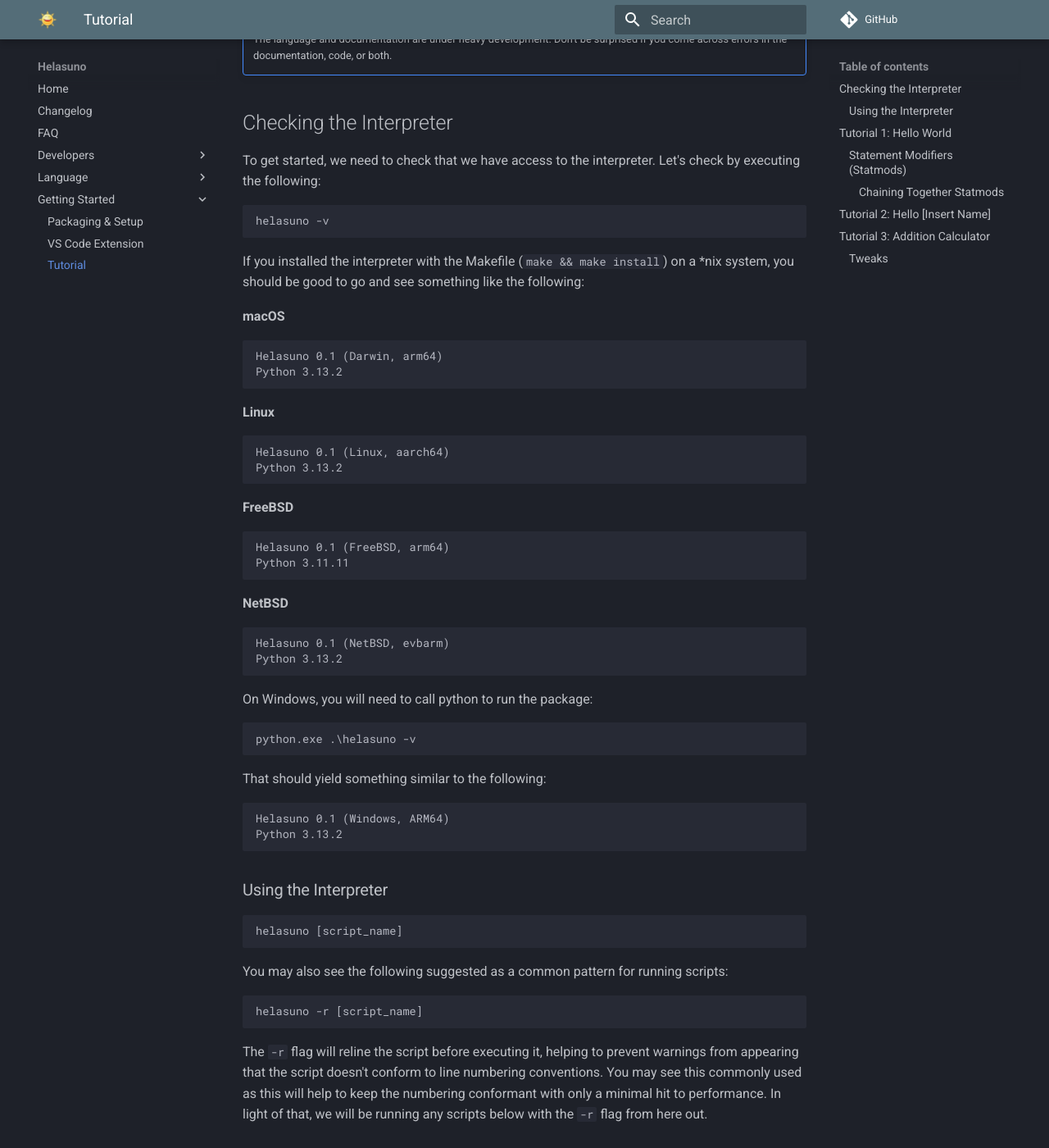
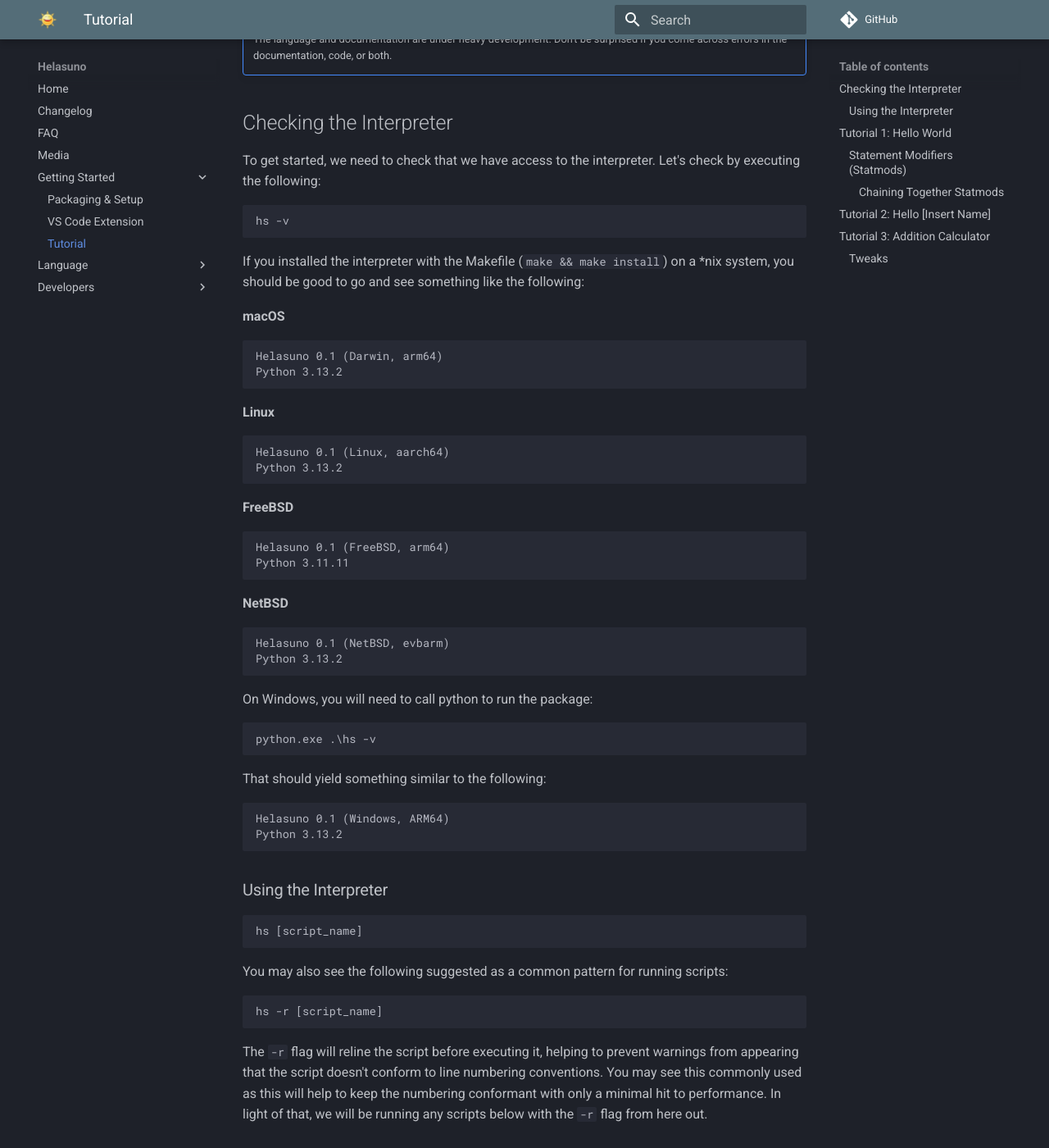
Before and after one commit to helasuno/webpage, an MkDocs documentation site: the page built from docs/tutorial.md, in a window 1280 px wide and 1400 px high, scrolled down 305 px. Shown: the whole window at 82% size. Built offline with MkDocs 1.6.1 and Material for MkDocs 9.7.7, drawn with Linux system fonts in a browser that asks for light colours; comment, search, counter and statistics services are not loaded.

Commit message:
Minor fixes, principally the name of the interpreter.

```diff
--- a/docs/tutorial.md
+++ b/docs/tutorial.md
@@ -10,7 +10,7 @@ This document will walk you through writing an increasingly complex Helasuno scr
 ## Checking the Interpreter
 To get started, we need to check that we have access to the interpreter. Let's check by executing the following:
 
-    helasuno -v
+    hs -v
 
 If you installed the interpreter with the Makefile (`make && make install`) on a *nix system, you should be good to go and see something like the following:
 
@@ -39,7 +39,7 @@ If you installed the interpreter with the Makefile (`make && make install`) on a
 
 On Windows, you will need to call python to run the package:
 
-    python.exe .\helasuno -v
+    python.exe .\hs -v
 
 That should yield something similar to the following:
 
@@ -49,11 +49,11 @@ That should yield something similar to the following:
 
 ### Using the Interpreter
 
-    helasuno [script_name]
+    hs [script_name]
 
 You may also see the following suggested as a common pattern for running scripts:
 
-    helasuno -r [script_name]
+    hs -r [script_name]
 
 The `-r` flag will reline the script before executing it, helping to prevent warnings from appearing that the script doesn't conform to line numbering conventions. You may see this commonly used as this will help to keep the numbering conformant with only a minimal hit to performance. In light of that, we will be running any scripts below with the `-r` flag from here out.
 
--- a/mkdocs.yml
+++ b/mkdocs.yml
@@ -23,8 +23,11 @@ nav:
   - Home: index.md
   - Changelog: changelog.md
   - FAQ: faq.md
-  - Developers:
-    - Working on the Interpreter: development.md
+  - Media: media.md
+  - Getting Started:
+    - Packaging & Setup: packaging_setup.md
+    - VS Code Extension: vscode_ext.md
+    - Tutorial: tutorial.md
   - Language:
     - Conventions: lang_conventions.md
     - Statements:
@@ -34,10 +37,8 @@ nav:
       - pause: stmts/pause.md
       - set: stmts/set.md
       - write/writeln: stmts/write.md
-  - Getting Started:
-    - Packaging & Setup: packaging_setup.md
-    - VS Code Extension: vscode_ext.md
-    - Tutorial: tutorial.md
+  - Developers:
+    - Working on the Interpreter: development.md
 extra:
   consent:
     title: Cookies Consent
```
Also changed, not shown: docs/faq.md (+1 -1 lines), docs/index.md (+3 -3 lines), docs/media.md (added, +23 -0 lines), 1 other file.
